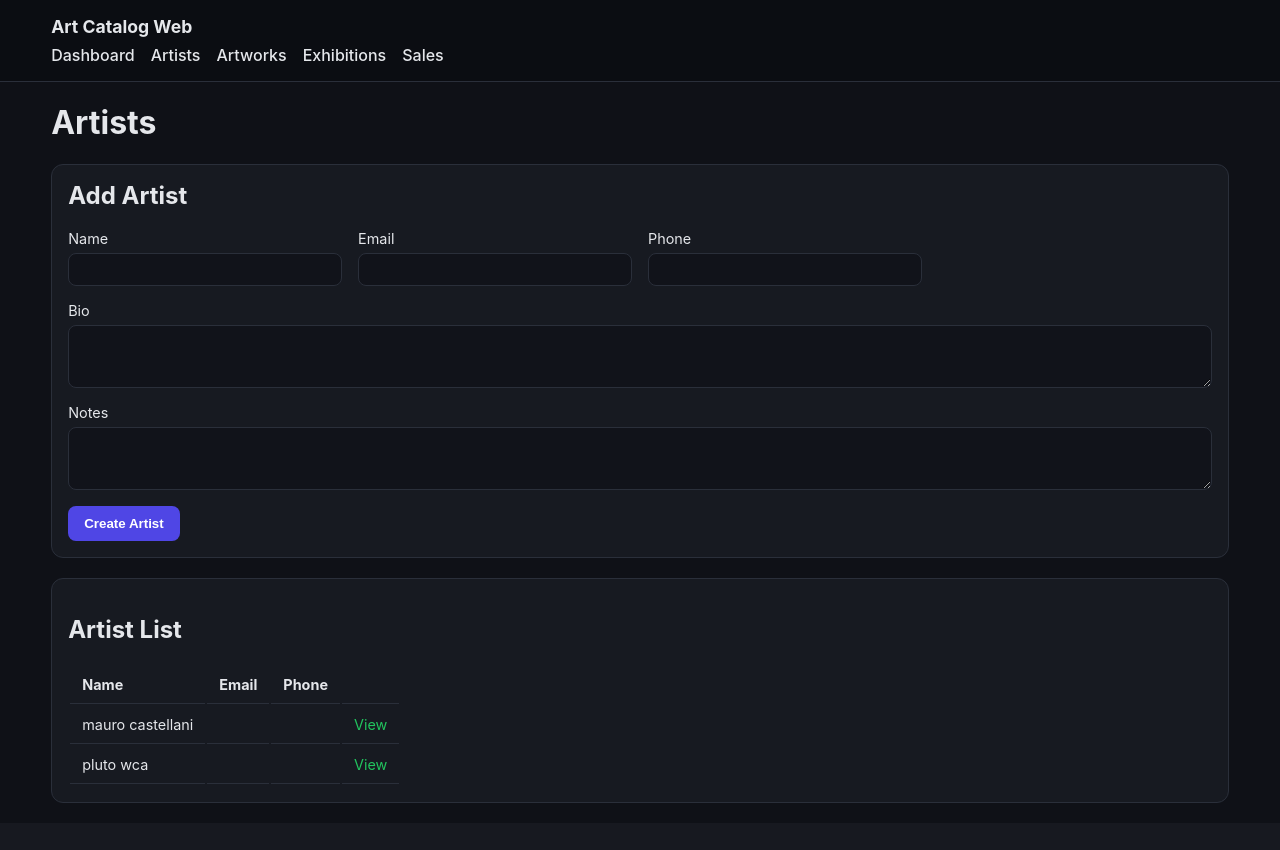
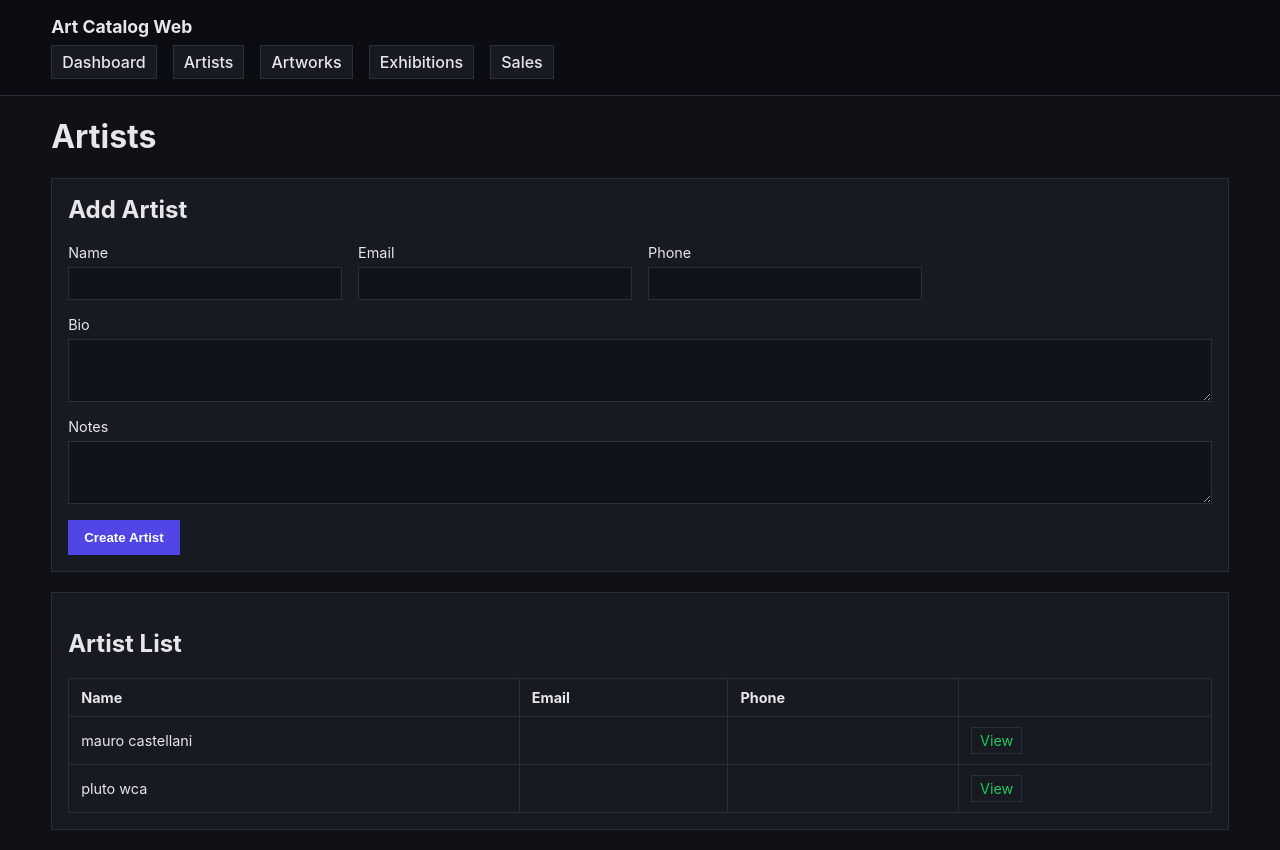
Before and after one commit to kr1-42/supreme-guacamole_tmp, a Flask app: page /artists in a window 1280 px wide. Before the commit the page ends 803 px from the top, so only its background shows below. Run offline with Flask 3, Linux system fonts and the light colour scheme; data comes from the database, SQL or seed files in the repository.

Commit message:
little fix + documentation

```diff
--- a/webapp/static/style.css
+++ b/webapp/static/style.css
@@ -48,6 +48,10 @@ body {
     color: var(--text);
     text-decoration: none;
     font-weight: 500;
+    display: inline-block;
+    padding: 6px 10px;
+    border: 1px solid var(--border);
+    background: var(--card);
 }
 
 .nav a:hover {
@@ -67,7 +71,7 @@ body {
 .card {
     background: var(--card);
     border: 1px solid var(--border);
-    border-radius: 12px;
+    border-radius: 0;
     padding: 16px;
     margin: 20px 0;
 }
@@ -106,7 +110,7 @@ body {
 input, select, textarea {
     background: #11131a;
     border: 1px solid var(--border);
-    border-radius: 8px;
+    border-radius: 0;
     padding: 8px 10px;
     color: var(--text);
 }
@@ -114,7 +118,7 @@ input, select, textarea {
 button {
     background: var(--accent);
     border: none;
-    border-radius: 8px;
+    border-radius: 0;
     color: white;
     font-weight: 600;
     padding: 10px 16px;
@@ -129,6 +133,10 @@ button.danger {
 .link {
     color: var(--accent-2);
     text-decoration: none;
+    display: inline-block;
+    padding: 4px 8px;
+    border: 1px solid var(--border);
+    background: transparent;
 }
 
 .link:hover {
@@ -139,11 +147,23 @@ button.danger {
     overflow-x: auto;
 }
 
+table {
+    border-collapse: collapse;
+    width: 100%;
+    border: 1px solid var(--border);
+}
+
 th, td {
     padding: 10px 12px;
     border-bottom: 1px solid var(--border);
+    border-right: 1px solid var(--border);
     text-align: left;
     font-size: 0.9rem;
+}
+
+th:last-child,
+td:last-child {
+    border-right: none;
 }
 
 .muted {
@@ -152,7 +172,7 @@ th, td {
 
 .preview {
     max-width: 100%;
-    border-radius: 10px;
+    border-radius: 0;
     border: 1px solid var(--border);
 }
 
@@ -177,7 +197,7 @@ th, td {
 
 .flash {
     padding: 10px 12px;
-    border-radius: 8px;
+    border-radius: 0;
     border: 1px solid var(--border);
 }
 
```
Also changed, not shown: webapp.md (added, +42 -0 lines).
